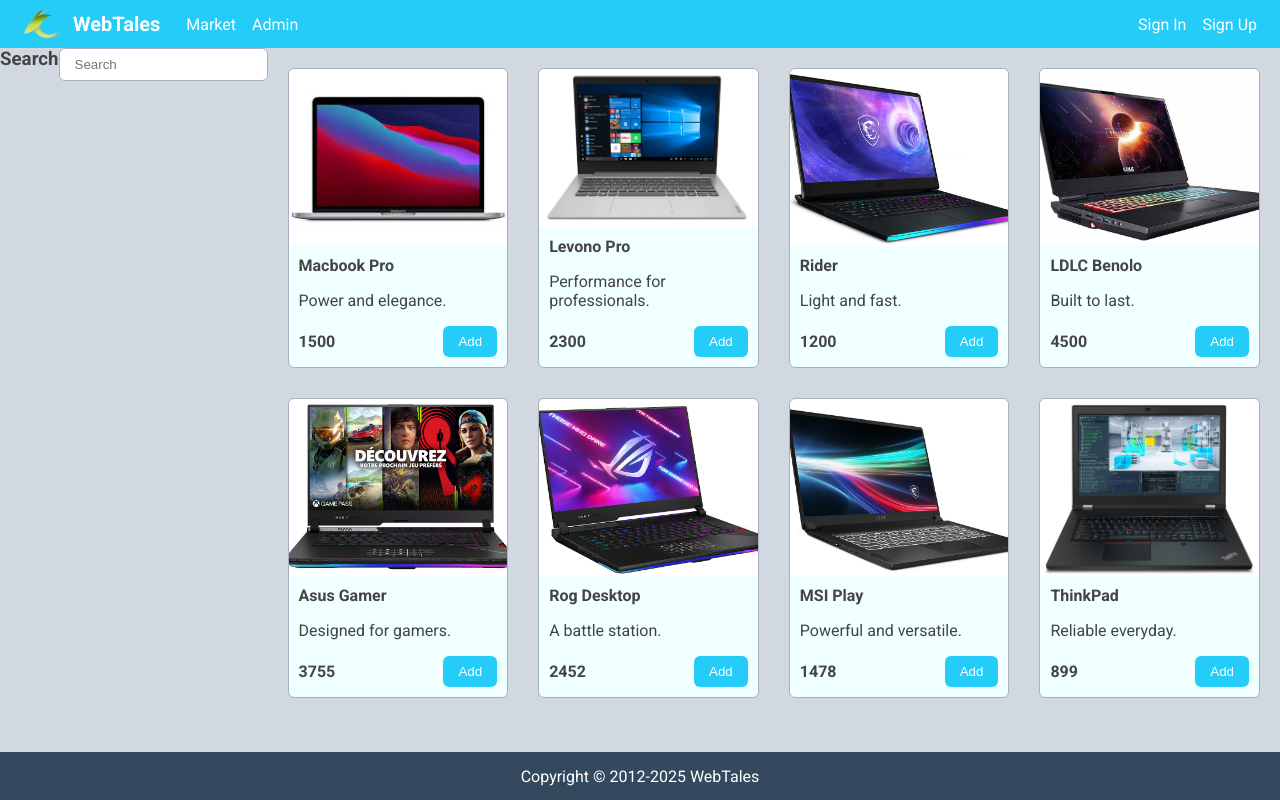
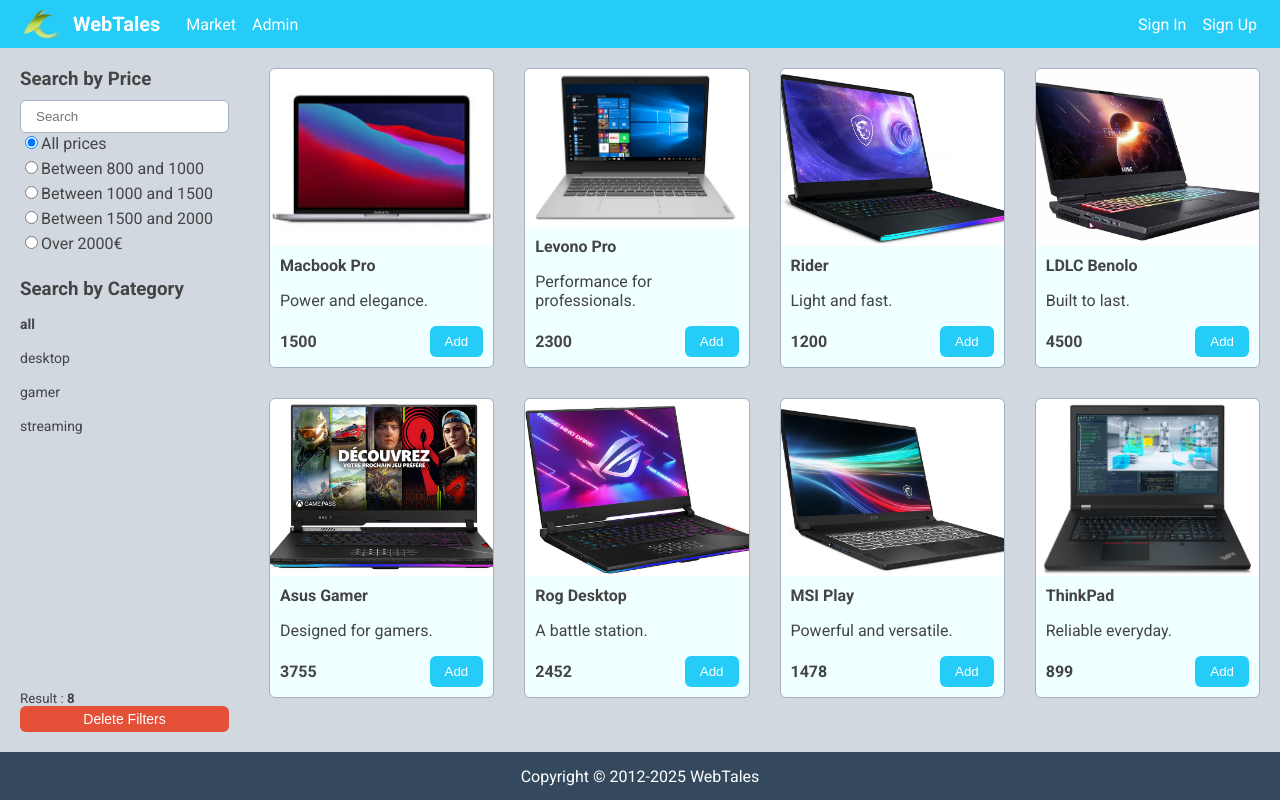
Before and after one commit to YahyaWebTales/simple-market, a Vue app: page / in a window 1280 px wide. Built offline with nearby package versions, Linux system fonts and the light colour scheme.

Commit message:
feat: Reset button and total products filtred

```diff
--- a/src/App.vue
+++ b/src/App.vue
@@ -53,8 +53,9 @@
     state.filters.priceRange = filterUpdate.priceRange;
   }else if(filterUpdate.category){
     state.filters.category = filterUpdate.category;
-  }else{
-    state.filters = DEFAULT_FILTERS;
+  }
+  else{
+    state.filters = { ...DEFAULT_FILTERS } ;
   }
 }
 
--- a/src/assets/base.scss
+++ b/src/assets/base.scss
@@ -110,6 +110,10 @@
   margin: 30px;
 }
 
+.mb-5{
+  margin-bottom: 5px;
+}
+
 .mb-10 {
   margin-bottom: 10px;
 }
--- a/src/components/Shop/Shop.vue
+++ b/src/components/Shop/Shop.vue
@@ -17,7 +17,7 @@
 
 <template>
     <div class="d-flex flex-row">
-        <ShopFilters :filters="filters" @update-filter="emit('update-filter',$event)" class="shop-filter"/>
+        <ShopFilters :nbrOfProducts="products.length" :filters="filters" @update-filter="emit('update-filter',$event)" class="shop-filter"/>
         <ShopProductList @add-product-to-cart="emit('add-product-to-cart',$event)" :products="products"/>
     </div>
 </template>
--- a/src/components/Shop/ShopFilters.vue
+++ b/src/components/Shop/ShopFilters.vue
@@ -1,18 +1,50 @@
 <script setup lang="ts">
-import type { FilterInterface, FilterUpdate } from '@/interfaces';
 
-    defineProps<{filters: FilterInterface}>()
+import type { Category, FilterInterface, FilterUpdate } from '@/interfaces';
+
+    defineProps<{filters: FilterInterface, nbrOfProducts: number}>()
     const emit = defineEmits<{
         (e: 'updateFilter', filterUpdate: FilterUpdate): void;
     }>()
 </script>
 
 <template>
-    <h3>Search</h3>
-    <div><input :value="filters.search" @input="emit('updateFilter', { search: ($event.target as HTMLInputElement).value})" type="text" placeholder="Search"></div>
+    <div class="p-20 d-flex flex-column">
+        <section class="mb-20">
+             <h3 class="mb-10">Search by Price</h3>
+          <div>
+                <input :value="filters.search" @input="emit('updateFilter', { search: ($event.target as HTMLInputElement).value})" type="text" placeholder="Search">
+          </div>
 
+          <div class="mb-5" v-for="priceRange of ([[0,10000],[800,1000],[1000,1500],[1500,2000],[2000,10000]] as [number, number][])">
+             <input :checked="filters.priceRange[0] === priceRange[0]" type="radio" @input="emit('updateFilter', { priceRange})" name="priceRange" :id="priceRange[0]+''"/>
+               <label :for="priceRange[0]+''">{{
+                 priceRange[0] === 0 ? 'All prices' : priceRange[0] === 2000 ? 'Over 2000€' : `Between ${priceRange[0]} and ${priceRange[1]}`
+                    }}</label>
+            </div>
+         </section>
+         <section class="mb-20 flex-fill">
+            <h3 class="mb-10">Search by Category</h3>
+            <p
+            :class="{ selected: filters.category === category}"
+            class="category" v-for="category in (['all','desktop','gamer','streaming'] as Category[])"  @click="emit('updateFilter', {category})">{{ category }}</p>
+         </section>
+         <small>Result : <strong> {{ nbrOfProducts }} </strong></small>
+         <button class="btn btn-danger" @click="emit('updateFilter', {})">Delete Filters</button>
+    </div>
 </template>
 
 <style lang="scss" scoped>
+   .category{
+        font-size: 14px;
+        line-height: 20px;
+        cursor: pointer;
+        &:hover{
+            text-decoration: underline;
+        }
+   }
 
+   .selected{
+        font-weight: bold;
+   }
 </style>
```
